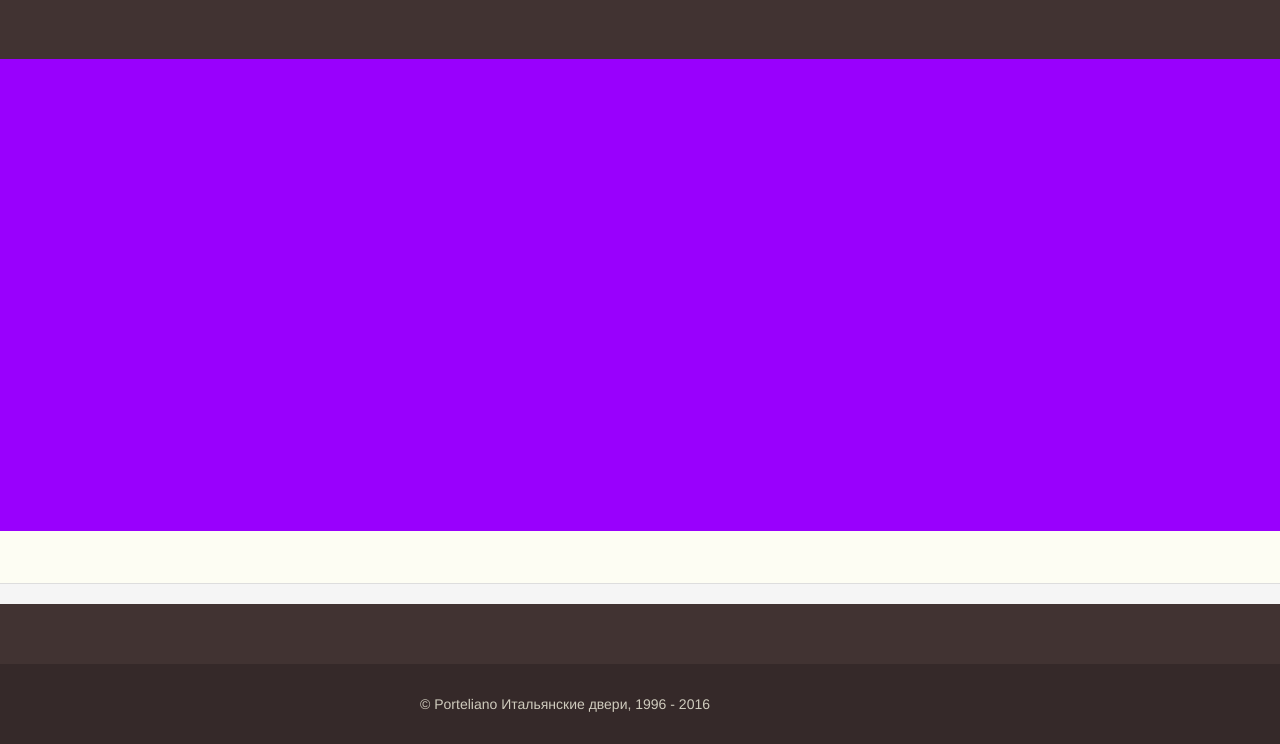
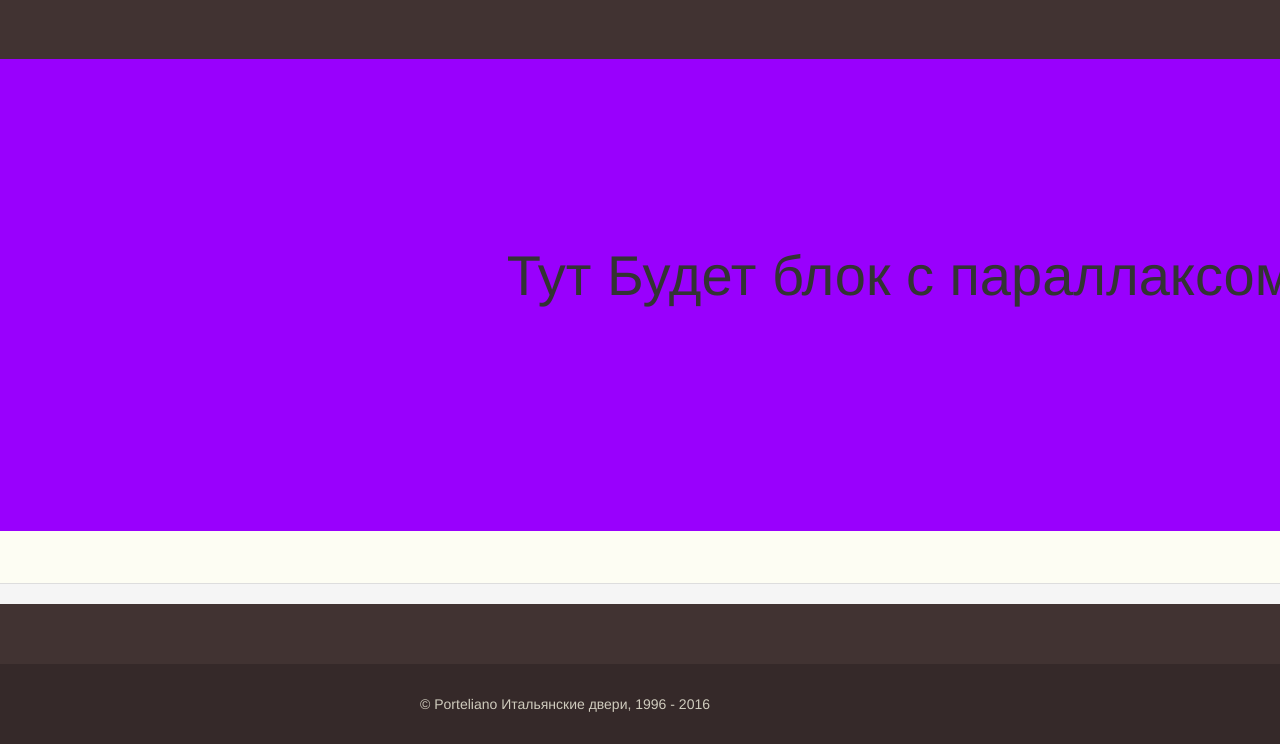
Before and after one commit to kefir266/porteliano, a Yii app: template advanced/frontend/views/site/home/block_07-facts.php in a window 1280 px wide; the page is wider, and only the part inside the window is pictured. Shown: the part 137-881 px from the top of that part. Run offline with PHP 8.4 and a stand-in for Yii, Linux system fonts and the light colour scheme; the template is opened without the code that fills it, so the values that code supplies are empty; some libraries are stand-ins or nearby versions; some web fonts are replaced.

Commit message:
feature добавлена и спозиционирована фоновая картинка в block_11-about.php
добавил надписи, где будут блоки с параллаксом

```diff
--- a/advanced/frontend/views/site/home/block_03-action.php
+++ b/advanced/frontend/views/site/home/block_03-action.php
@@ -18,4 +18,10 @@ MainAsset::register($this);
 ?>
 <div class="wrap-action">
     <!--<div class="parallax-window" data-parallax="scroll" data-image-src="../images/blog.jpg"></div>-->
+
+    <p style="
+    font-size:4em;
+    text-align: center;
+    line-height: 647px;
+    ">Тут Будет блок с параллаксом</p>
 </div>
--- a/advanced/frontend/views/site/home/block_07-facts.php
+++ b/advanced/frontend/views/site/home/block_07-facts.php
@@ -17,5 +17,9 @@ MainAsset::register($this);
 
 ?>
 <div class="wrap-facts-at-Glance">
-
+    <p style="
+    font-size:4em;
+    text-align: center;
+    line-height: 510px;
+    ">Тут Будет блок с параллаксом</p>
 </div>
--- a/advanced/frontend/views/site/home/block_09-action2.php
+++ b/advanced/frontend/views/site/home/block_09-action2.php
@@ -17,5 +17,9 @@ MainAsset::register($this);
 
 ?>
 <div class="wrap-action-another">
-
+    <p style="
+    font-size:4em;
+    text-align: center;
+    line-height: 652px;
+    ">Тут Будет блок с параллаксом</p>
 </div>
--- a/advanced/frontend/views/site/home/block_10-manufacturers.php
+++ b/advanced/frontend/views/site/home/block_10-manufacturers.php
@@ -17,5 +17,7 @@ MainAsset::register($this);
 
 ?>
 <div class="wrap-manufacturers">
+    <div class="manufacturers">
 
+    </div>
 </div>
--- a/advanced/frontend/web/css/block_11.css
+++ b/advanced/frontend/web/css/block_11.css
@@ -2,4 +2,8 @@
     position: relative;
     height: 669px;
     background-color: #00fd67;
+    background-image: url("../img/background/FOTO_INTRO_22.jpg");
+    background-position-y: -454px;
+    background-position-x: -1px;
+    background-size: cover;
 }
--- a/advanced/frontend/web/css/block_12.css
+++ b/advanced/frontend/web/css/block_12.css
@@ -1,5 +1,5 @@
 .wrap-Contacts{
     position: relative;
-    height: 653px
+    height: 653px;
     background-color: #affd00;
 }
```
Also changed, not shown: advanced/frontend/web/img/background/FOTO_INTRO_22.jpg (renamed from advanced/frontend/web/img/background/93aff-FOTO_INTRO_22.jpg).
